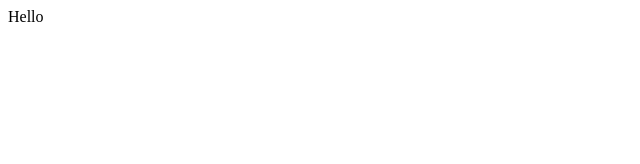
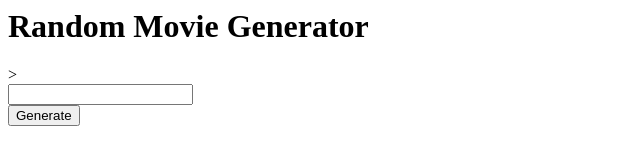
Before and after one commit to ahilynd/films-generator, a plain HTML site: page index.html in a window 1280 px wide. Shown: the whole page, without its empty margins (0-640 px from the left). Drawn offline with Linux system fonts and the light colour scheme.

Commit message:
created header for generator

```diff
--- a/index.html
+++ b/index.html
@@ -1,7 +1,5 @@
-<html>
-
-    <body>
-        Hello
-    </body>
-    </head>
-</html>
+<h1>Random Movie Generator</h1>>
+<FORM NAME="MovieForm">
+    <INPUT TYPE=TEXT NAME="MovieBox" id="moviebox"><BR>
+    <INPUT TYPE=BUTTON VALUE="Generate" onClick="PickRandomMovie(document.MovieForm);" id="button">
+</FORM>
```
